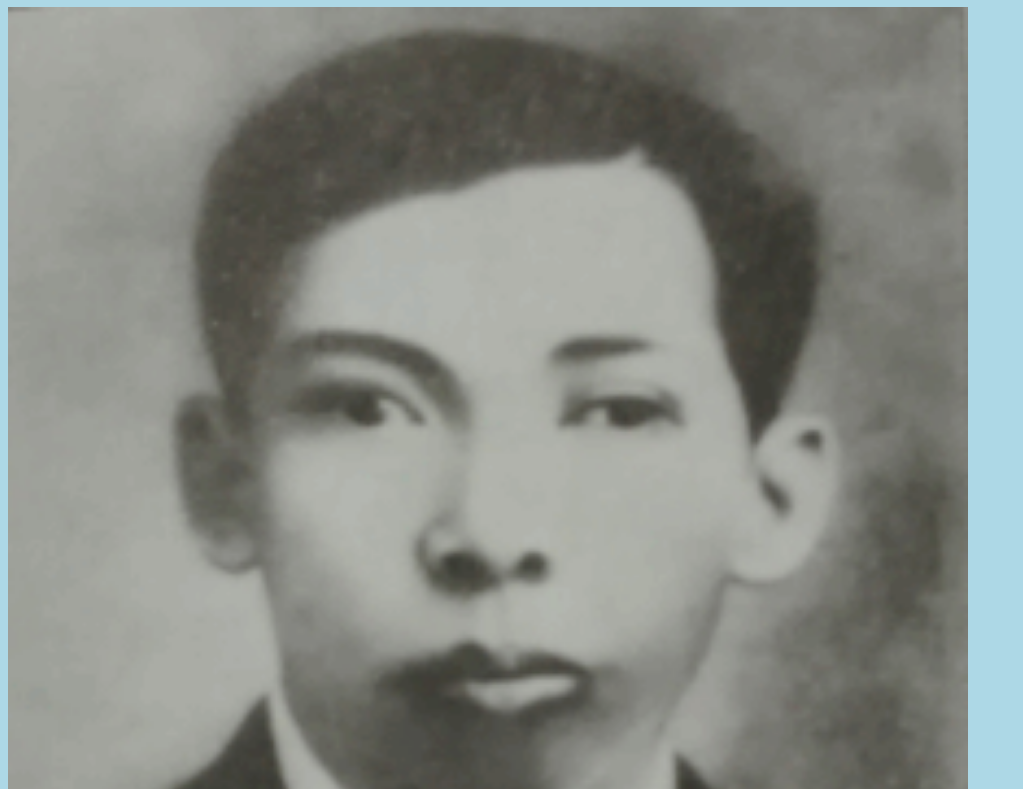
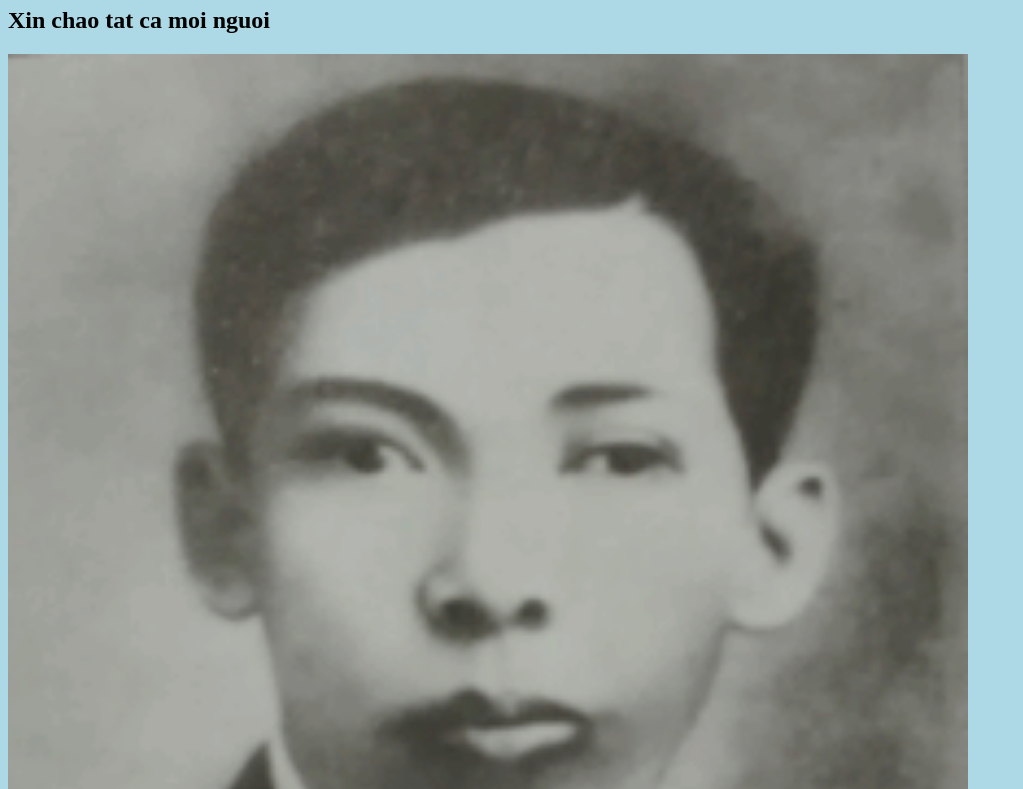
Before and after one commit to hegoplay/hello-world, a plain HTML site: page myproject/index.html in a window 1280 px wide. Shown: the part 73-862 px from the top of the page, without its empty margins (0-1023 px from the left). Drawn offline with Linux system fonts and the light colour scheme.

Commit message:
add h2 to index.html

```diff
--- a/myproject/index.html
+++ b/myproject/index.html
@@ -7,6 +7,7 @@
 <body>
 
 <h1>Hello world!</h1>
+<h2>Xin chao tat ca moi nguoi</h2>
 <div><img src="220px-Tran_Phu.gif" alt="Hello World from Space"
 style="width:100%;max-width:960px"></div>
 <p>This is the first file in my new Git Repo.</p>
```
